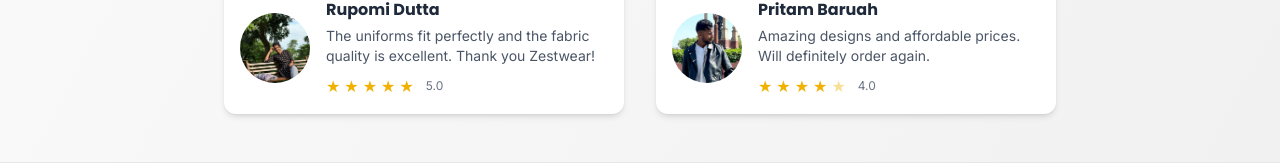
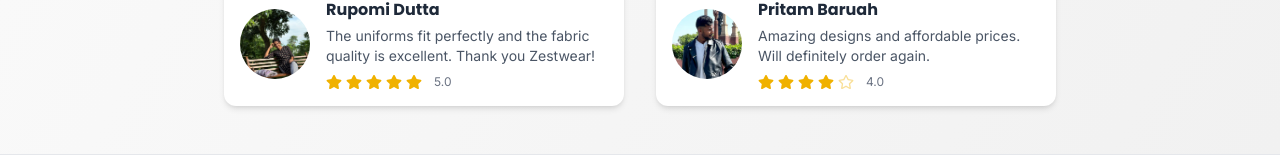
Before and after one commit to Shubrajit22/Zestwear, a Next.js app: page / in a window 1280 px wide. Shown: the part 1898-2062 px from the top of the page. Built offline with nearby package versions, Linux system fonts and the light colour scheme; no server answers; the database is empty.

Commit message:
fixed stars

```diff
--- a/app/components/Testimonials.tsx
+++ b/app/components/Testimonials.tsx
@@ -3,6 +3,8 @@
 import Image from 'next/image';
 import { useState, useEffect } from 'react';
 import { motion, AnimatePresence } from 'framer-motion';
+import { FaStar, FaRegStar } from "react-icons/fa";
+
 
 const testimonials = [
   {
@@ -112,11 +114,14 @@ const Testimonials = () => {
                     <h4 className="font-bold text-gray-800">{t.name}</h4>
                     <p className="text-sm text-gray-600 mt-1">{t.text}</p>
                     <div className="text-yellow-500 mt-2 flex items-center gap-1">
-                      {[...Array(5)].map((_, idx) => (
-                        <span key={idx} className={t.rating > idx ? '' : 'opacity-40'}>
-                          ★
-                        </span>
-                      ))}
+                      {[...Array(5)].map((_, idx) =>
+                          t.rating > idx ? (
+                            <FaStar key={idx} className="text-yellow-500" />
+                          ) : (
+                            <FaRegStar key={idx} className="text-yellow-500 opacity-40" />
+                          )
+                        )}
+
                       <span className="text-xs text-gray-500 ml-2">{t.rating}.0</span>
                     </div>
                   </div>
```
